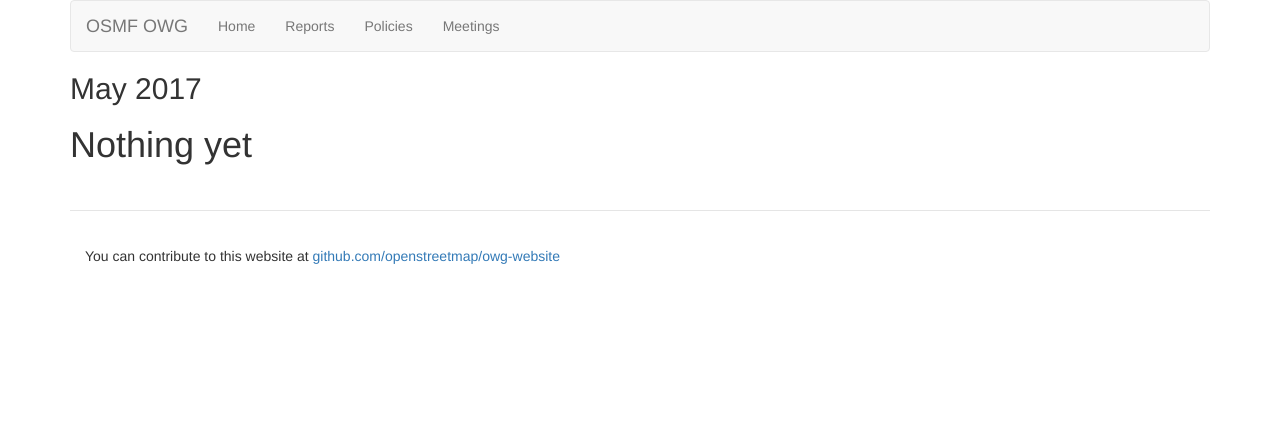
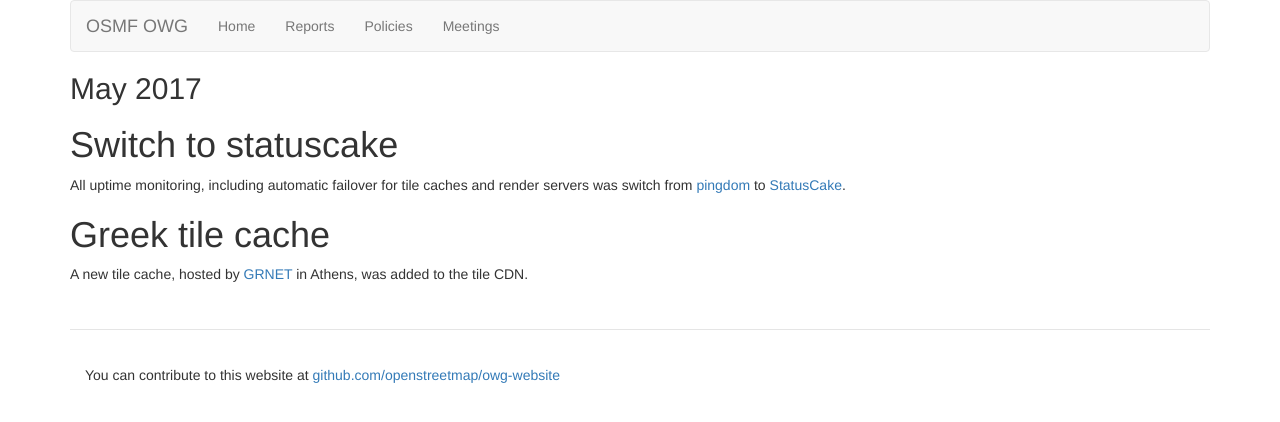
Before and after one commit to openstreetmap/owg-website, a Jekyll site: the page built from _posts/2017-05-01-may.md, in a window 1280 px wide. Shown: the top 422 px of the page. Built offline with Jekyll 4.4.1, drawn with Linux system fonts in a browser that asks for light colours.

Commit message:
Update 2017-05-01-may.md

```diff
--- a/_posts/2017-05-01-may.md
+++ b/_posts/2017-05-01-may.md
@@ -4,4 +4,10 @@ title:  "May 2017"
 date: 2017-05-31 23:59:59
 ---
 
-# Nothing yet
+# Switch to statuscake
+
+All uptime monitoring, including automatic failover for tile caches and render servers was switch from [pingdom](pingdom.com) to [StatusCake](statuscake.com).
+
+# Greek tile cache
+
+A new tile cache, hosted by [GRNET](https://grnet.gr/en/) in Athens, was added to the tile CDN.
```
